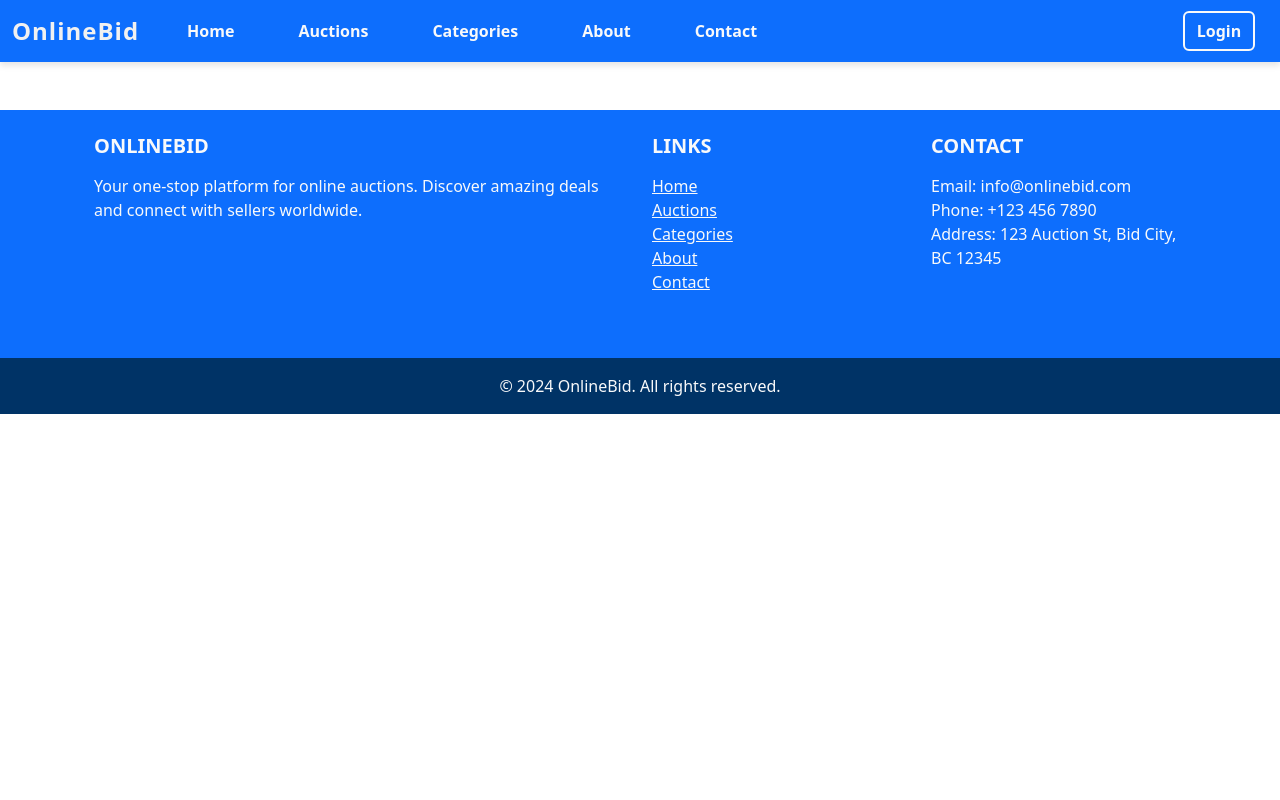
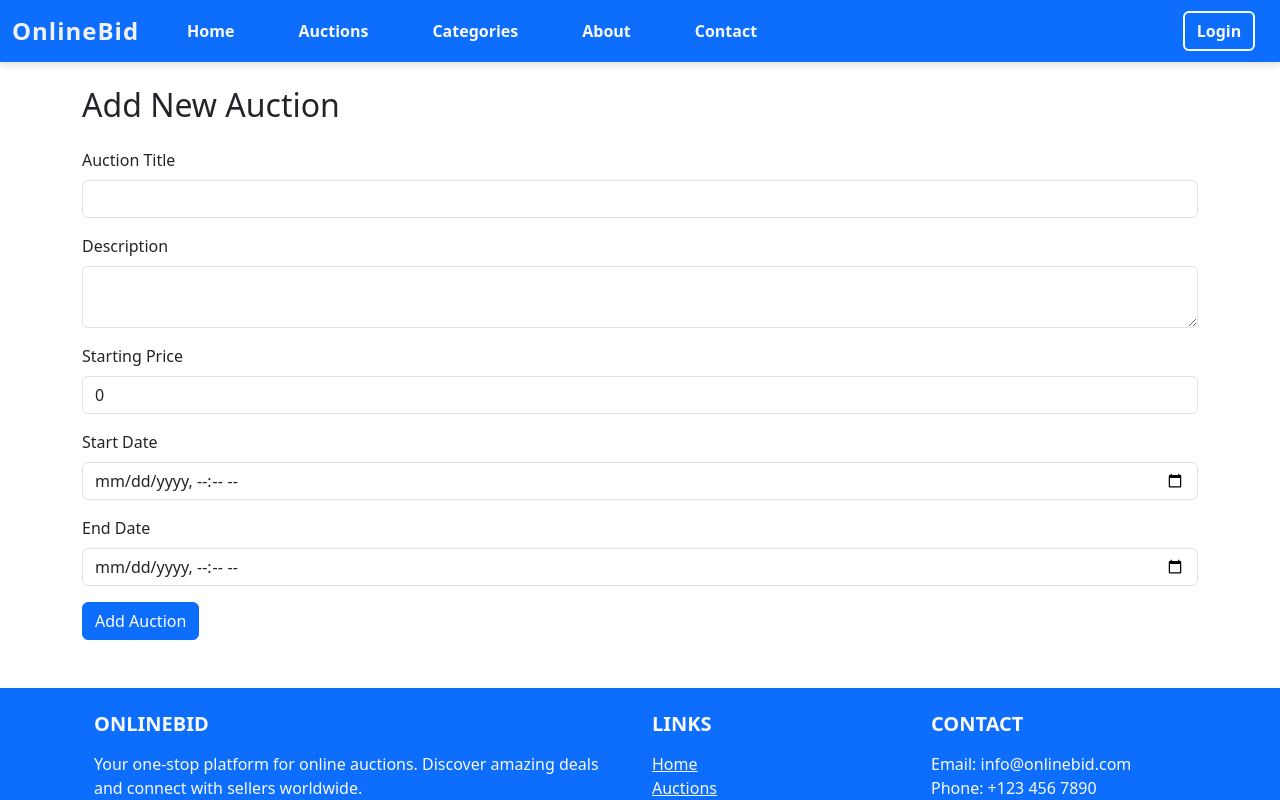
Before and after one commit to shkelzenkrasniqi/OnlineBid-front, an Angular app in the folder OnlineBid/: page /auctionadd in a window 1280 px wide. Before the commit this address led to /. Shown: the top 800 px of the page. Built offline with nearby package versions, Linux system fonts and the light colour scheme.

Commit message:
auction adding with userid

```diff
--- a/OnlineBid/src/app/app.routes.ts
+++ b/OnlineBid/src/app/app.routes.ts
@@ -2,11 +2,13 @@ import { Routes } from '@angular/router';
 import { LoginComponent } from './components/login/login.component';
 import { RegisterComponent } from './components/register/register.component';
 import { AuctionListComponent } from './components/auction-list/auction-list.component';
+import { AuctionAddComponent } from './components/auction-add/auction-add.component';
 
 export const routes: Routes = [
   { path: 'login', component: LoginComponent },
   { path: 'register', component: RegisterComponent },
   { path: 'auctions', component: AuctionListComponent },
+  { path: 'auctionadd', component: AuctionAddComponent },
 
   //{ path: '', redirectTo: 'login', pathMatch: 'full' }
 ];
--- a/OnlineBid/src/app/components/auction-add/auction-add.component.html
+++ b/OnlineBid/src/app/components/auction-add/auction-add.component.html
@@ -3,24 +3,25 @@
   <form (ngSubmit)="addAuction()">
     <div class="mb-3">
       <label for="title" class="form-label">Auction Title</label>
-      <input type="text" id="title" [(ngModel)]="auction.title" title="title" class="form-control" required>
+      <input type="text" id="title" [(ngModel)]="auction.title" name="title" class="form-control" required>
     </div>
     <div class="mb-3">
       <label for="description" class="form-label">Description</label>
-      <textarea id="description" [(ngModel)]="auction.description" title="description" class="form-control" required></textarea>
+      <textarea id="description" [(ngModel)]="auction.description" name="description" class="form-control" required></textarea>
     </div>
     <div class="mb-3">
       <label for="startingPrice" class="form-label">Starting Price</label>
-      <input type="number" id="startingPrice" [(ngModel)]="auction.startingPrice" title="startingPrice" class="form-control" required>
+      <input type="number" id="startingPrice" [(ngModel)]="auction.startingPrice" name="startingPrice" class="form-control" required>
     </div>
     <div class="mb-3">
       <label for="startDate" class="form-label">Start Date</label>
-      <input type="datetime-local" id="startDate" [(ngModel)]="auction.startDate" title="startDate" class="form-control" required>
+      <input type="datetime-local" id="startDate" [(ngModel)]="auction.startDate" name="startDate" class="form-control" required>
     </div>
     <div class="mb-3">
       <label for="endDate" class="form-label">End Date</label>
-      <input type="datetime-local" id="endDate" [(ngModel)]="auction.endDate" title="endDate" class="form-control" required>
+      <input type="datetime-local" id="endDate" [(ngModel)]="auction.endDate" name="endDate" class="form-control" required>
     </div>
+
     <button type="submit" class="btn btn-primary">Add Auction</button>
   </form>
 </div>
--- a/OnlineBid/src/app/components/auction-add/auction-add.component.ts
+++ b/OnlineBid/src/app/components/auction-add/auction-add.component.ts
@@ -1,30 +1,49 @@
-import { Component } from '@angular/core';
+import { Component, NgModule, OnInit } from '@angular/core';
 import { AuctionService } from '../../services/auction.service';
+import { AuthService } from '../../services/auth.service';
 import { Router } from '@angular/router';
+import { CommonModule, NgFor } from '@angular/common';
+import { FormsModule, NgModel } from '@angular/forms';
 
 @Component({
   selector: 'app-auction-add',
   standalone: true,
-  imports: [],
+  imports: [CommonModule, FormsModule],
   templateUrl: './auction-add.component.html',
   styleUrl: './auction-add.component.scss'
 })
-export class AuctionAddComponent {
+export class AuctionAddComponent{
   auction = {
     title: '',
     description: '',
     startingPrice: 0,
     startDate: '',
     endDate: '',
-    userId:'',
-    category:'1'
+    userId: '',
+    category: 1
   };
 
-  constructor(private auctionService: AuctionService, private router: Router) { }
+  userId: string | null = null;
 
-  addAuction(): void {
-    this.auctionService.addAuction(this.auction).subscribe(() => {
-      this.router.navigate(['/auctions']);
+
+  constructor(public authService: AuthService, public auctionService: AuctionService, public router: Router) {}
+
+  ngOnInit(): void {
+    this.userId = this.authService.getUserId();  // Get user ID from AuthService
+    if (this.userId) {
+      this.auction.userId = this.userId;  // If userId is found, assign it
+    } else {
+      console.error('User ID not found');  // Handle case when userId is null
+    }
+  }
+
+  addAuction() {
+    this.auctionService.addAuction(this.auction).subscribe(response => {
+      console.log('Auction added successfully');
+      this.router.navigate(['/auctions']);  // Navigate to auctions page after success
+    }, error => {
+      console.error('Error adding auction:', error);
+      console.log('Full error response:', error);  // Log the full error object
     });
   }
 }
--- a/OnlineBid/src/app/services/auth.service.ts
+++ b/OnlineBid/src/app/services/auth.service.ts
@@ -51,7 +51,14 @@ export class AuthService {
   logout(): void {
     localStorage.removeItem('authToken');
   }
-
+  getUserId(): string | null {
+    const token = this.getToken();
+    if (token) {
+      const payload = this.decodeToken(token);
+      return payload ? payload.nameid : null;
+    }
+    return null;
+  }
   getUsername(): string | null {
     const token = this.getToken();
     if (token) {
```
